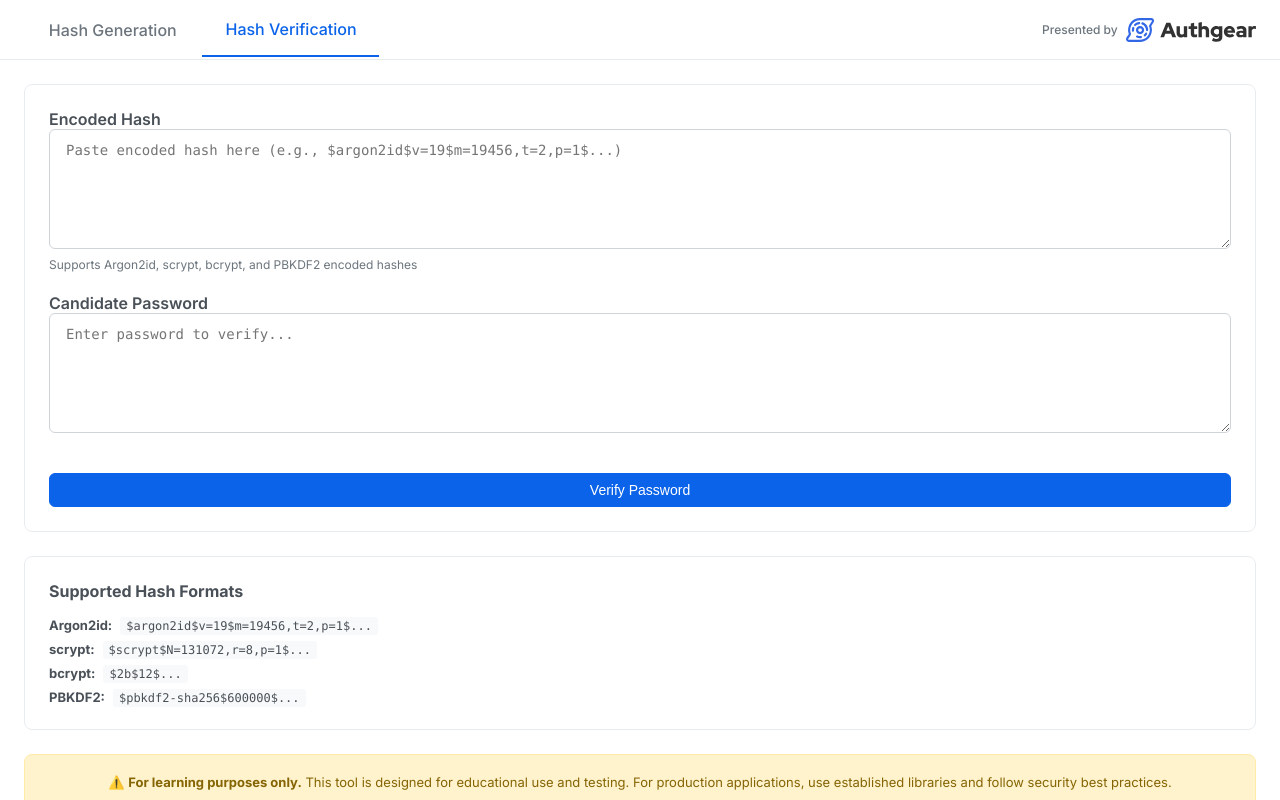
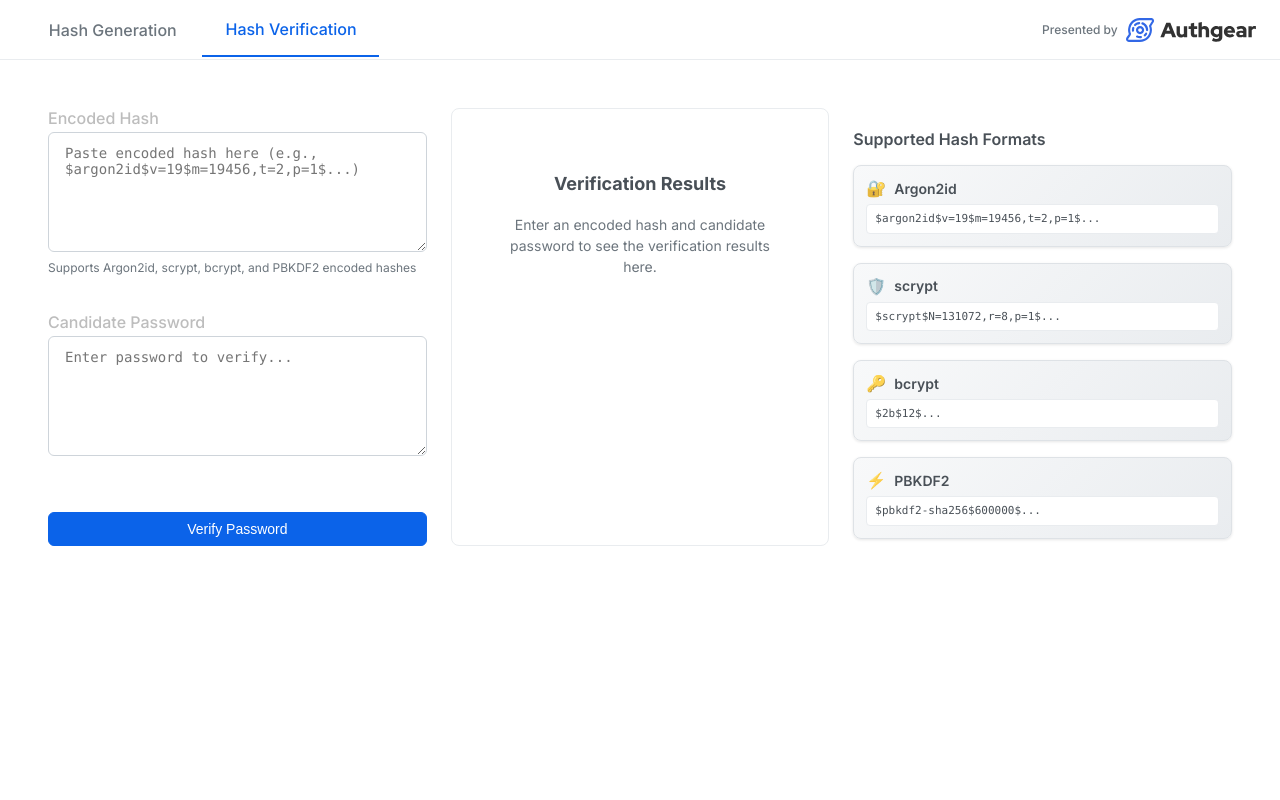
Before and after one commit to fungc-io/authgear-widget-password-hash, a React (Vite) app: page / in a window 1280 px wide. Both pictures are taken after a click on the button "Hash Verification". Built offline with nearby package versions, Linux system fonts and the light colour scheme.

Commit message:
update the design of Hash Verification tab

```diff
--- a/src/components/HashVerification.tsx
+++ b/src/components/HashVerification.tsx
@@ -53,7 +53,9 @@ const HashVerification: React.FC = () => {
 
   return (
     <div className="hash-verification">
-      <div className="form-section">
+      <div className="hash-verification-layout">
+        {/* Left column - Input Form */}
+        <div className="input-section">
           <div className="form-group">
             <label className="form-label">Encoded Hash</label>
             <textarea
@@ -94,9 +96,16 @@ const HashVerification: React.FC = () => {
           )}
         </div>
 
-      {/* Verification Results */}
-      {verificationResult && (
-        <div className="verification-results">
+        {/* Middle column - Results */}
+        <div className="results-section">
+          {isVerifying ? (
+            <div className="results-loading">
+              <h3>Verifying Password...</h3>
+              <div className="loading-spinner"></div>
+              <p>Please wait while we verify your password.</p>
+            </div>
+          ) : verificationResult ? (
+            <>
               <h3>Verification Result</h3>
 
               <div className={`verification-status ${verificationResult.isValid ? 'valid' : 'invalid'}`}>
@@ -124,36 +133,60 @@ const HashVerification: React.FC = () => {
                   <span className="algorithm-name">{verificationResult.algorithm.toUpperCase()}</span>
                 </div>
               </div>
+            </>
+          ) : (
+            <div className="results-placeholder">
+              <h3>Verification Results</h3>
+              <p>Enter an encoded hash and candidate password to see the verification results here.</p>
             </div>
           )}
+        </div>
 
-      <div className="help-section">
+        {/* Right column - Supported Formats */}
+        <div className="formats-section">
           <h4>Supported Hash Formats</h4>
           <div className="format-examples">
-          <div className="format-example">
-            <strong>Argon2id:</strong>
+            <div className="format-card">
+              <div className="format-header">
+                <span className="format-icon">🔐</span>
+                <span className="format-name">Argon2id</span>
+              </div>
+              <div className="format-code">
                 <code>$argon2id$v=19$m=19456,t=2,p=1$...</code>
               </div>
-          <div className="format-example">
-            <strong>scrypt:</strong>
+            </div>
+
+            <div className="format-card">
+              <div className="format-header">
+                <span className="format-icon">🛡️</span>
+                <span className="format-name">scrypt</span>
+              </div>
+              <div className="format-code">
                 <code>$scrypt$N=131072,r=8,p=1$...</code>
               </div>
-          <div className="format-example">
-            <strong>bcrypt:</strong>
+            </div>
+
+            <div className="format-card">
+              <div className="format-header">
+                <span className="format-icon">🔑</span>
+                <span className="format-name">bcrypt</span>
+              </div>
+              <div className="format-code">
                 <code>$2b$12$...</code>
               </div>
-          <div className="format-example">
-            <strong>PBKDF2:</strong>
+            </div>
+
+            <div className="format-card">
+              <div className="format-header">
+                <span className="format-icon">⚡</span>
+                <span className="format-name">PBKDF2</span>
+              </div>
+              <div className="format-code">
                 <code>$pbkdf2-sha256$600000$...</code>
               </div>
             </div>
           </div>
-
-      <div className="disclaimer">
-        <small>
-          ⚠️ <strong>For learning purposes only.</strong> This tool is designed for educational use and testing.
-          For production applications, use established libraries and follow security best practices.
-        </small>
+        </div>
       </div>
     </div>
   );
--- a/src/index.css
+++ b/src/index.css
@@ -1223,6 +1223,115 @@ body {
   color: #495057;
 }
 
+/* New format card styles */
+.format-card {
+  background: linear-gradient(135deg, #f8f9fa 0%, #e9ecef 100%);
+  border: 1px solid #dee2e6;
+  border-radius: 8px;
+  padding: 12px;
+  margin-bottom: 8px;
+  transition: all 0.2s ease;
+  box-shadow: 0 1px 3px rgba(0, 0, 0, 0.1);
+}
+
+.format-card:hover {
+  transform: translateY(-1px);
+  box-shadow: 0 2px 6px rgba(0, 0, 0, 0.15);
+  border-color: #007bff;
+}
+
+.format-header {
+  display: flex;
+  align-items: center;
+  gap: 8px;
+  margin-bottom: 6px;
+}
+
+.format-icon {
+  font-size: 16px;
+  opacity: 0.8;
+}
+
+.format-name {
+  font-weight: 600;
+  color: #495057;
+  font-size: 14px;
+}
+
+.format-code {
+  margin-top: 4px;
+}
+
+.format-code code {
+  background-color: #ffffff;
+  border: 1px solid #e9ecef;
+  padding: 6px 8px;
+  border-radius: 4px;
+  font-family: 'Monaco', 'Menlo', 'Ubuntu Mono', monospace;
+  font-size: 11px;
+  color: #495057;
+  display: block;
+  word-break: break-all;
+  line-height: 1.4;
+}
+
+/* 3-column layout for hash verification */
+.hash-verification-layout {
+  display: grid;
+  grid-template-columns: 1fr 1fr 1fr;
+  gap: 24px;
+  height: 100%;
+  padding: 24px;
+}
+
+.hash-verification .input-section {
+  display: flex;
+  flex-direction: column;
+  gap: 16px;
+}
+
+.hash-verification .results-section {
+  display: flex;
+  flex-direction: column;
+}
+
+.hash-verification .formats-section {
+  display: flex;
+  flex-direction: column;
+}
+
+.hash-verification .formats-section h4 {
+  margin-bottom: 16px;
+  color: #495057;
+  font-size: 16px;
+  font-weight: 600;
+}
+
+/* Responsive adjustments for smaller screens */
+@media (max-width: 1200px) {
+  .hash-verification-layout {
+    grid-template-columns: 1fr 1fr;
+    grid-template-rows: auto auto;
+  }
+
+  .hash-verification .formats-section {
+    grid-column: 1 / -1;
+    margin-top: 16px;
+  }
+}
+
+@media (max-width: 768px) {
+  .hash-verification-layout {
+    grid-template-columns: 1fr;
+    gap: 16px;
+    padding: 16px;
+  }
+
+  .hash-verification .formats-section {
+    grid-column: 1;
+  }
+}
+
 .help-text {
   color: #6c757d;
   font-size: 12px;
```
Lines whose indentation alone changed are shown as unchanged.
